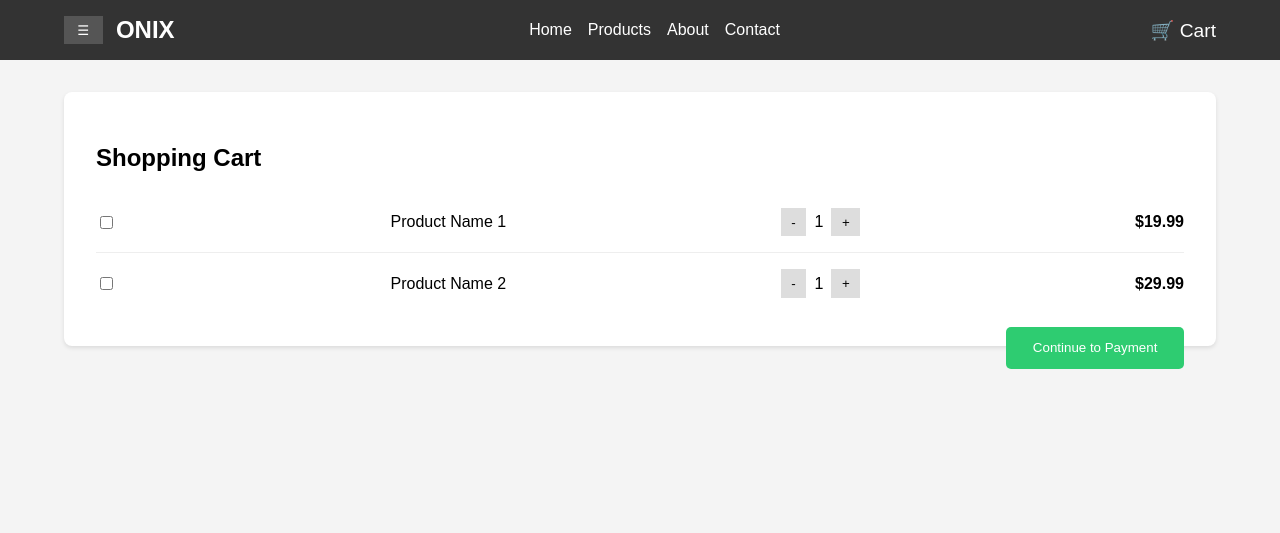
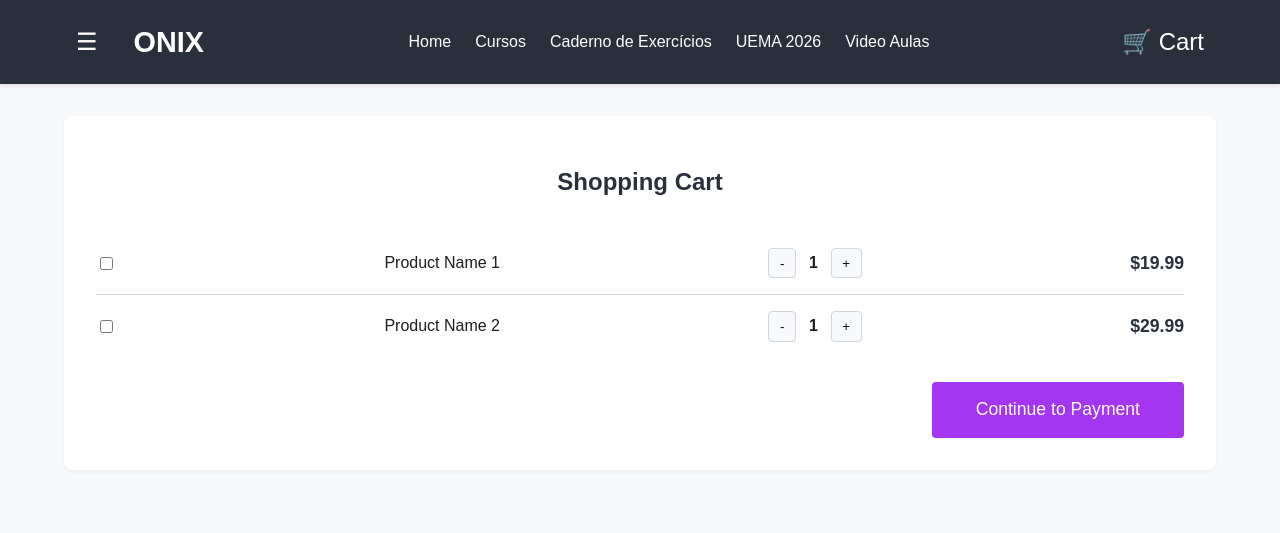
Before and after one commit to brunoalxc/brunoalxc.github.io, a PHP site: page /cart.html in a window 1280 px wide. Shown: the top 533 px of the page. Run offline with PHP 8.4, Linux system fonts and the light colour scheme.

Commit message:
Updated navigation menu with new options (Cursos, Caderno de Exercícios, UEMA 2026, Video Aulas) and applied Udemy-like styling with modern icons.

```diff
--- a/cart.html
+++ b/cart.html
@@ -15,9 +15,10 @@
             </div>
             <ul class="nav-links">
                 <li><a href="index.html">Home</a></li>
-                <li><a href="products.html">Products</a></li>
-                <li><a href="#">About</a></li>
-                <li><a href="#">Contact</a></li>
+                <li><a href="products.html">Cursos</a></li>
+                <li><a href="#">Caderno de Exercícios</a></li>
+                <li><a href="#">UEMA 2026</a></li>
+                <li><a href="#">Video Aulas</a></li>
             </ul>
             <div class="cart-icon">
                 <a href="cart.html">🛒 Cart</a>
--- /dev/null
+++ b/commit_message.txt
@@ -0,0 +1 @@
+Added basic JavaScript for menu toggle and cart quantity controls.
--- a/style.css
+++ b/style.css
@@ -1,16 +1,27 @@
-/* Basic styles for the Onix App */
+/* Basic styles for the Onix App - Udemy-like Theme */
+
+:root {
+    --primary-color: #a435f0; /* Udemy purple */
+    --secondary-color: #29303b; /* Dark gray/black */
+    --text-color: #1c1d1f;
+    --light-gray: #f7f9fa;
+    --white: #ffffff;
+    --border-color: #d1d7dc;
+}
 
 body {
-    font-family: Arial, sans-serif;
+    font-family: 'Arial', sans-serif; /* Using Arial as a common sans-serif font */
     margin: 0;
     padding: 0;
-    background-color: #f4f4f4;
+    background-color: var(--light-gray);
+    color: var(--text-color);
 }
 
 header {
-    background-color: #333;
-    color: #fff;
+    background-color: var(--secondary-color);
+    color: var(--white);
     padding: 1em 0;
+    box-shadow: 0 2px 4px rgba(0, 0, 0, 0.1);
 }
 
 .navbar {
@@ -18,6 +29,7 @@ header {
     justify-content: space-between;
     align-items: center;
     width: 90%;
+    max-width: 1200px; /* Limit content width */
     margin: 0 auto;
 }
 
@@ -27,17 +39,19 @@ header {
 }
 
 .menu-btn {
-    background-color: #555;
-    color: #fff;
+    background-color: transparent;
+    color: var(--white);
     border: none;
-    padding: 0.5em 1em;
+    font-size: 1.5em;
     cursor: pointer;
     margin-right: 1em;
+    padding: 0.5em;
 }
 
 .logo {
-    font-size: 1.5em;
+    font-size: 1.8em;
     font-weight: bold;
+    color: var(--white);
 }
 
 .nav-links {
@@ -48,91 +62,128 @@ header {
 }
 
 .nav-links li {
-    margin-right: 1em;
+    margin-left: 1.5em; /* Adjusted spacing */
 }
 
 .nav-links a {
-    color: #fff;
+    color: var(--white);
     text-decoration: none;
+    font-weight: 500;
+    padding: 0.5em 0;
+    transition: color 0.3s ease;
+}
+
+.nav-links a:hover,
+.nav-links a.active {
+    color: var(--primary-color);
 }
 
 .cart-icon a {
-    color: #fff;
+    color: var(--white);
     text-decoration: none;
-    font-size: 1.2em;
+    font-size: 1.5em; /* Modern icon size */
+    padding: 0.5em;
+    transition: color 0.3s ease;
+}
+
+.cart-icon a:hover {
+    color: var(--primary-color);
 }
 
 main {
     padding: 2em;
     width: 90%;
+    max-width: 1200px;
     margin: 0 auto;
 }
 
-.hero-section {
-    background-color: #fff;
+section {
+    background-color: var(--white);
     padding: 2em;
     margin-bottom: 2em;
     border-radius: 8px;
-    box-shadow: 0 2px 4px rgba(0, 0, 0, 0.1);
+    box-shadow: 0 2px 4px rgba(0, 0, 0, 0.05);
+}
+
+.hero-section {
+    text-align: center;
 }
 
 .image-slider {
-    background-color: #eee;
-    height: 300px;
+    background-color: var(--light-gray);
+    height: 350px; /* Slightly larger */
     display: flex;
     flex-direction: column;
     justify-content: center;
     align-items: center;
-    color: #666;
-    font-size: 1.2em;
-    border: 1px dashed #ccc;
+    color: var(--text-color);
+    font-size: 1.5em;
+    border: 1px dashed var(--border-color);
+    border-radius: 8px;
 }
 
-.featured-products, .product-list, .cart-items {
-    background-color: #fff;
-    padding: 2em;
-    margin-bottom: 2em;
-    border-radius: 8px;
-    box-shadow: 0 2px 4px rgba(0, 0, 0, 0.1);
+.featured-products h2, .product-list h2, .cart-items h2 {
+    text-align: center;
+    margin-bottom: 1.5em;
+    color: var(--secondary-color);
 }
 
 .product-grid {
     display: grid;
-    grid-template-columns: repeat(auto-fit, minmax(250px, 1fr));
-    gap: 1.5em;
+    grid-template-columns: repeat(auto-fit, minmax(280px, 1fr)); /* Adjusted for more space */
+    gap: 2em;
 }
 
 .product-item {
-    border: 1px solid #ddd;
-    padding: 1em;
+    border: 1px solid var(--border-color);
+    padding: 1.5em;
     border-radius: 8px;
     text-align: center;
+    transition: transform 0.3s ease, box-shadow 0.3s ease;
+}
+
+.product-item:hover {
+    transform: translateY(-5px);
+    box-shadow: 0 4px 8px rgba(0, 0, 0, 0.1);
 }
 
 .product-item h3 {
     margin-top: 0;
+    color: var(--primary-color);
+}
+
+.product-item p {
+    font-size: 0.9em;
+    color: #555;
 }
 
 .product-item .price {
     font-weight: bold;
-    color: #e67e22;
+    color: var(--secondary-color);
     margin-bottom: 1em;
+    font-size: 1.2em;
 }
 
 .product-item button, .add-to-cart-btn {
-    background-color: #e74c3c;
-    color: #fff;
+    background-color: var(--primary-color);
+    color: var(--white);
     border: none;
-    padding: 0.8em 1.5em;
-    border-radius: 5px;
+    padding: 0.8em 1.8em;
+    border-radius: 4px;
     cursor: pointer;
+    font-size: 1em;
+    transition: background-color 0.3s ease;
+}
+
+.product-item button:hover, .add-to-cart-btn:hover {
+    background-color: #8a2be2; /* A slightly darker purple */
 }
 
 .cart-item {
     display: flex;
     justify-content: space-between;
     align-items: center;
-    border-bottom: 1px solid #eee;
+    border-bottom: 1px solid var(--border-color);
     padding: 1em 0;
 }
 
@@ -146,27 +197,75 @@ main {
 }
 
 .quantity-controls button {
-    background-color: #ddd;
-    border: none;
+    background-color: var(--light-gray);
+    border: 1px solid var(--border-color);
     padding: 0.5em 0.8em;
     cursor: pointer;
+    border-radius: 4px;
+    transition: background-color 0.3s ease;
+}
+
+.quantity-controls button:hover {
+    background-color: #e0e0e0;
 }
 
 .quantity-controls .quantity {
-    margin: 0 0.5em;
+    margin: 0 0.8em;
+    font-weight: bold;
 }
 
 .item-price {
     font-weight: bold;
+    color: var(--secondary-color);
+    font-size: 1.1em;
+}
+
+.cart-summary {
+    padding-top: 1.5em;
+    text-align: right;
 }
 
 .continue-payment-btn {
-    background-color: #2ecc71;
-    color: #fff;
+    background-color: var(--primary-color);
+    color: var(--white);
     border: none;
-    padding: 1em 2em;
-    border-radius: 5px;
+    padding: 1em 2.5em;
+    border-radius: 4px;
     cursor: pointer;
-    float: right;
-    margin-top: 1em;
+    font-size: 1.1em;
+    transition: background-color 0.3s ease;
 }
+
+.continue-payment-btn:hover {
+    background-color: #8a2be2;
+}
+
+/* Responsive adjustments */
+@media (max-width: 768px) {
+    .navbar {
+        flex-direction: column;
+        align-items: flex-start;
+    }
+
+    .nav-links {
+        flex-direction: column;
+        width: 100%;
+        display: none; /* Hidden by default for mobile */
+    }
+
+    .nav-links.active {
+        display: flex;
+    }
+
+    .nav-links li {
+        margin: 0.5em 0;
+    }
+
+    .cart-icon {
+        margin-top: 1em;
+    }
+
+    .product-grid {
+        grid-template-columns: 1fr;
+    }
+}
```
Also changed, not shown: index.html (+5 -5 lines), products.html (+4 -3 lines), script.js (line endings or trailing spaces).
